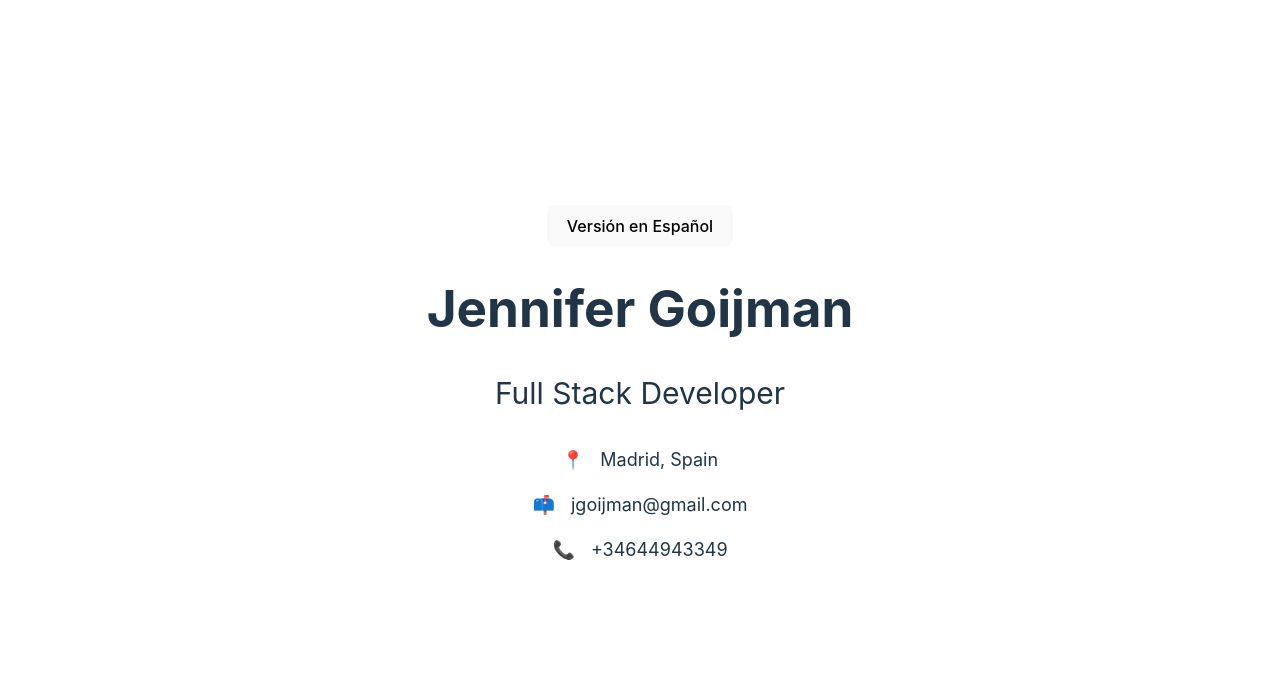
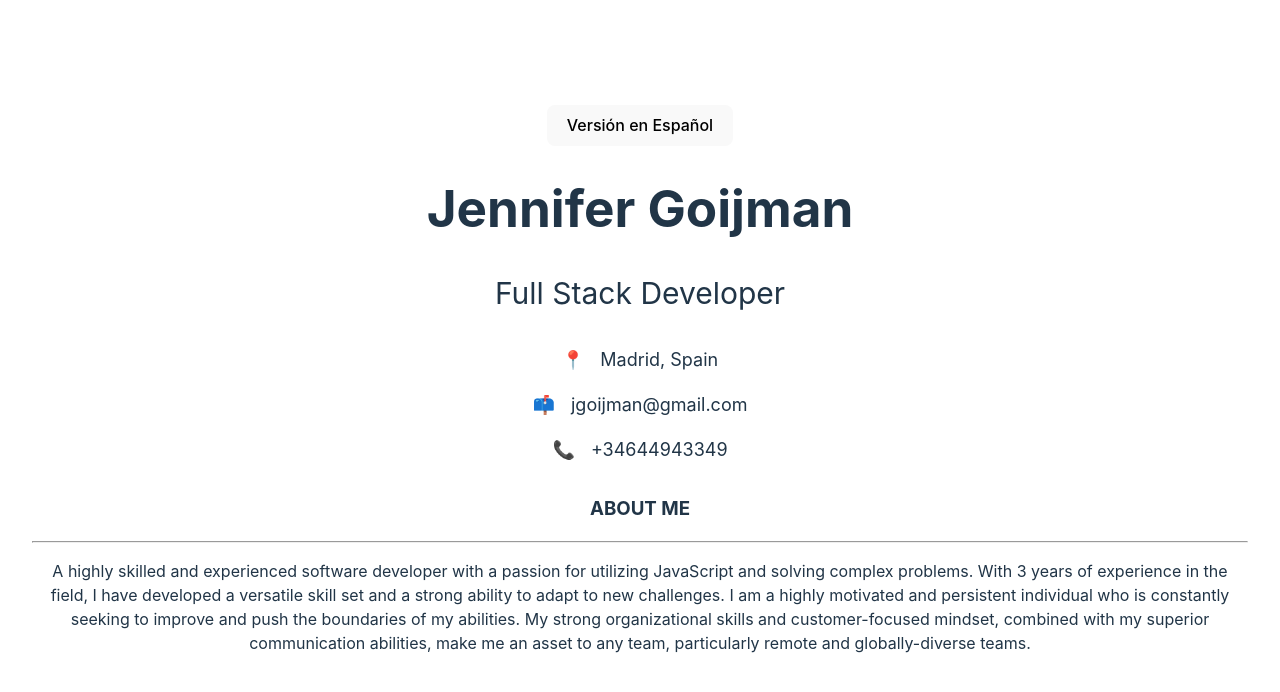
Before and after one commit to JenniferGoijman/cv-jennifergoijman, a React (Vite) app: page / in a window 1280 px wide. Shown: the top 692 px of the page. Built offline with nearby package versions, Linux system fonts and the light colour scheme.

Commit message:
feat: add About Me section

```diff
--- a/src/App.tsx
+++ b/src/App.tsx
@@ -1,9 +1,10 @@
 import './App.css'
 import { PersonalInformation } from './components/PersonalInformation/PersonalInformation'
 import { useTranslation } from 'react-i18next'
+import { Section } from './components/common/Section/Section'
 
 function App() {
-  const { i18n } = useTranslation();
+  const { i18n, t } = useTranslation();
 
   const language = i18n.language;
 
@@ -16,6 +17,10 @@ function App() {
       <h1>Jennifer Goijman</h1>
 
       <PersonalInformation />
+
+      <Section title="About Me">
+        <p>{t('aboutMe.text')}</p>
+      </Section>
     </>
   )
 }
--- /dev/null
+++ b/src/components/common/Section/Section.styled.ts
@@ -0,0 +1,5 @@
+import styled from "styled-components"
+
+export const StyledSection = styled.div`
+  margin-bottom: 40px;
+`
--- /dev/null
+++ b/src/components/common/Section/Section.tsx
@@ -0,0 +1,9 @@
+import { StyledSection } from './Section.styled';
+
+export const Section = ({ title, children }: { title: string, children: any }) => (
+  <StyledSection className="section-container">
+    <h3>{title.toUpperCase()}</h3>
+    <hr className="solid" />
+    {children}
+  </StyledSection>
+)
--- a/src/locales/en.json
+++ b/src/locales/en.json
@@ -12,5 +12,8 @@
       "icon": "📞",
       "text": "+34644943349"
     }
+  },
+  "aboutMe": {
+    "text": "A highly skilled and experienced software developer with a passion for utilizing JavaScript and solving complex problems. With 3 years of experience in the field, I have developed a versatile skill set and a strong ability to adapt to new challenges. I am a highly motivated and persistent individual who is constantly seeking to improve and push the boundaries of my abilities. My strong organizational skills and customer-focused mindset, combined with my superior communication abilities, make me an asset to any team, particularly remote and globally-diverse teams."
   }
 }
--- a/src/locales/es.json
+++ b/src/locales/es.json
@@ -12,5 +12,8 @@
       "icon": "📞",
       "text": "+34644943349"
     }
+  },
+  "aboutMe": {
+    "text": "Soy una desarrolladora de software altamente cualificada y experimentada con una pasión por utilizar JavaScript y abordar problemas complejos. Con más de 3 años de experiencia en el campo, he cultivado un conjunto de habilidades versátil y una sólida capacidad para adaptarme a nuevos desafíos. Me caracterizo por ser una persona altamente motivada y persistente que busca constantemente mejorar y superar los límites de mis habilidades. Mis habilidades organizativas sólidas y una mentalidad centrada en el cliente, junto con mis habilidades de comunicación superiores, me convierten en un activo para cualquier equipo, especialmente aquellos que son remotos y globalmente diversos."
   }
 }
```
Also changed, not shown: .eslintrc.cjs.
